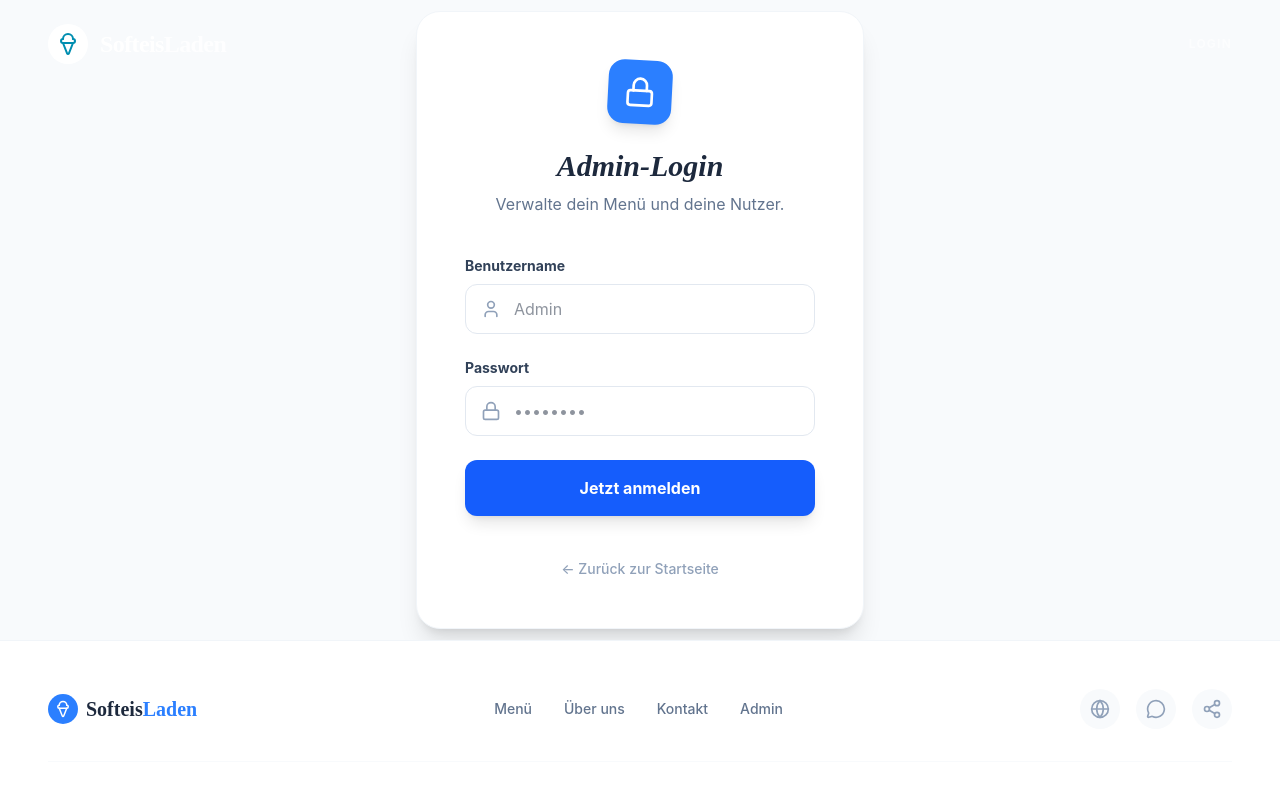
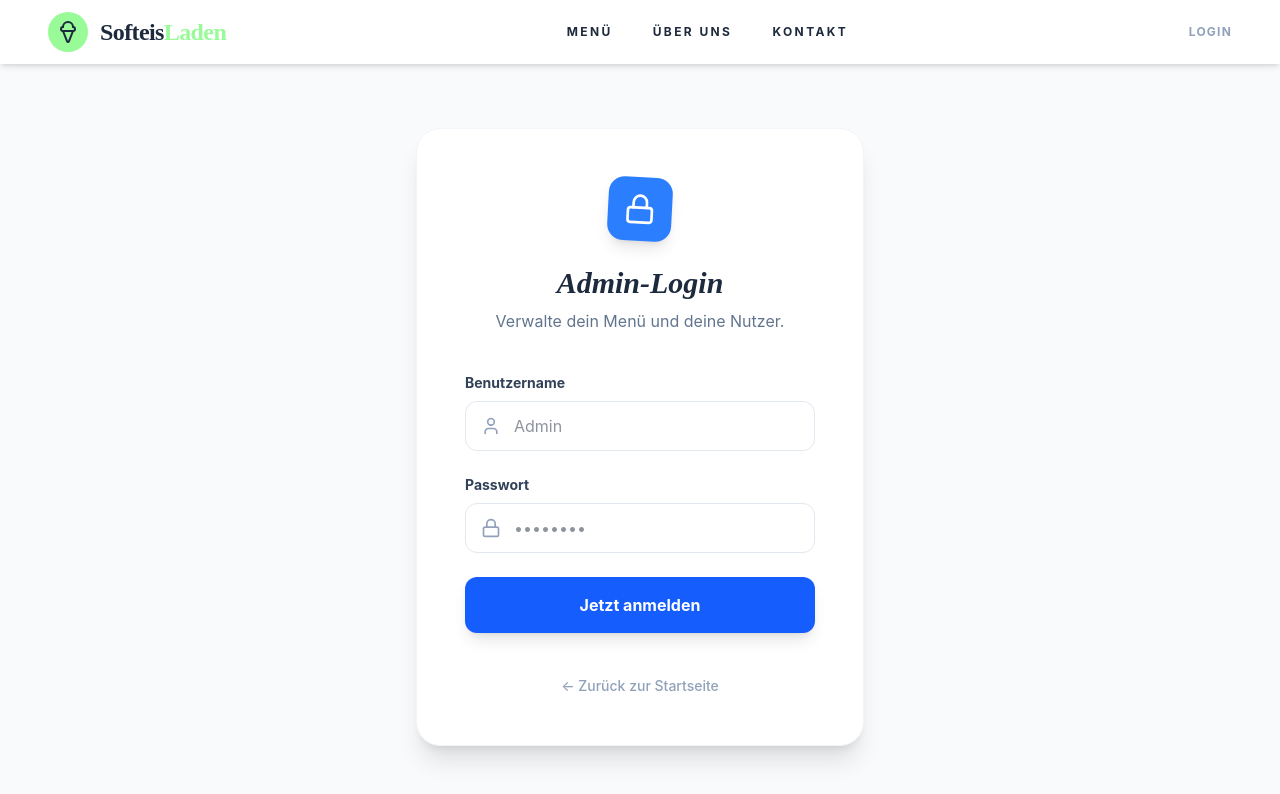
Before and after one commit to milosansuer/der-kleine-softeisladen, a React (Vite) app in the folder frontend/: page /#/login in a window 1280 px wide. Shown: the top 794 px of the page. Built offline with nearby package versions, Linux system fonts and the light colour scheme; no server answers.

Commit message:
fix: resolve layout overlap on subpages and sync admin theme with new brand colors

```diff
--- a/frontend/src/components/Navbar.tsx
+++ b/frontend/src/components/Navbar.tsx
@@ -1,5 +1,5 @@
 import React, { useState, useEffect } from 'react';
-import { Link, useNavigate } from 'react-router-dom';
+import { Link, useNavigate, useLocation } from 'react-router-dom';
 import { useAuth } from '../context/AuthContext';
 import { IceCream, LogOut, User, Menu, X } from 'lucide-react';
 import { motion, AnimatePresence } from 'framer-motion';
@@ -7,8 +7,11 @@ import { motion, AnimatePresence } from 'framer-motion';
 const Navbar: React.FC = () => {
   const { user, logout } = useAuth();
   const navigate = useNavigate();
+  const location = useLocation();
   const [isScrolled, setIsScrolled] = useState(false);
   const [isMobileMenuOpen, setIsMobileMenuOpen] = useState(false);
+
+  const isHomePage = location.pathname === '/' || location.pathname === '';
 
   useEffect(() => {
     const handleScroll = () => {
@@ -23,29 +26,33 @@ const Navbar: React.FC = () => {
     navigate('/');
   };
 
+  const navBg = !isHomePage || isScrolled ? 'bg-white shadow-md py-3' : 'bg-transparent py-6';
+  const textColor = !isHomePage || isScrolled ? 'text-slate-800' : 'text-white';
+  const iconBg = !isHomePage || isScrolled ? 'bg-brand-green text-slate-800' : 'bg-white text-brand-green';
+
   return (
-    <nav className={`fixed top-0 left-0 w-full z-50 transition-all duration-500 ${isScrolled ? 'bg-white shadow-md py-3' : 'bg-transparent py-6'}`}>
+    <nav className={`fixed top-0 left-0 w-full z-50 transition-all duration-500 ${navBg}`}>
       <div className="container mx-auto px-6 md:px-12 flex items-center justify-between">
         <Link to="/" className="flex items-center gap-3 group">
-          <div className={`p-2 rounded-full transition-colors ${isScrolled ? 'bg-brand-blue text-white' : 'bg-white text-brand-blue'}`}>
+          <div className={`p-2 rounded-full transition-colors ${iconBg}`}>
             <IceCream size={24} />
           </div>
-          <span className={`font-serif text-2xl font-bold tracking-tight transition-colors ${isScrolled ? 'text-slate-800' : 'text-white'}`}>
-            Softeis<span className={isScrolled ? 'text-brand-blue' : 'text-white/80'}>Laden</span>
+          <span className={`font-serif text-2xl font-bold tracking-tight transition-colors ${textColor}`}>
+            Softeis<span className={!isHomePage || isScrolled ? 'text-brand-green' : 'text-white/80'}>Laden</span>
           </span>
         </Link>
 
         {/* Desktop Menu */}
-        <div className={`hidden md:flex items-center gap-10 font-bold uppercase tracking-[0.2em] text-xs transition-colors ${isScrolled ? 'text-slate-600' : 'text-white'}`}>
-          <a href="/#menu" className="hover:text-brand-blue transition-colors relative group">
+        <div className={`hidden md:flex items-center gap-10 font-bold uppercase tracking-[0.2em] text-xs transition-colors ${textColor}`}>
+          <a href="/#menu" className="hover:text-brand-green transition-colors relative group">
             Menü
-            <span className="absolute -bottom-1 left-0 w-0 h-0.5 bg-brand-blue transition-all group-hover:w-full"></span>
+            <span className="absolute -bottom-1 left-0 w-0 h-0.5 bg-brand-green transition-all group-hover:w-full"></span>
           </a>
-          <a href="/#about" className="hover:text-brand-blue transition-colors relative group">
+          <a href="/#about" className="hover:text-brand-green transition-colors relative group">
             Über uns
-            <span className="absolute -bottom-1 left-0 w-0 h-0.5 bg-brand-blue transition-all group-hover:w-full"></span>
+            <span className="absolute -bottom-1 left-0 w-0 h-0.5 bg-brand-green transition-all group-hover:w-full"></span>
           </a>
-          <a href="/#contact" className="hover:text-brand-blue transition-colors relative group">
+          <a href="/#contact" className="hover:text-brand-green transition-colors relative group">
             Kontakt
           </a>
         </div>
@@ -53,12 +60,12 @@ const Navbar: React.FC = () => {
         <div className="flex items-center gap-6">
           {user ? (
             <div className="flex items-center gap-4">
-              <Link to="/admin" className={`flex items-center gap-2 transition-colors ${isScrolled ? 'text-slate-600' : 'text-white'}`}>
+              <Link to="/admin" className={`flex items-center gap-2 transition-colors ${textColor}`}>
                 <User size={20} />
               </Link>
               <button
                 onClick={handleLogout}
-                className={`p-2 rounded-full transition-colors ${isScrolled ? 'bg-slate-100 text-slate-600' : 'bg-white/10 text-white'}`}
+                className={`p-2 rounded-full transition-colors ${!isHomePage || isScrolled ? 'bg-slate-100 text-slate-600' : 'bg-white/10 text-white'}`}
               >
                 <LogOut size={20} />
               </button>
@@ -66,7 +73,7 @@ const Navbar: React.FC = () => {
           ) : (
             <Link
               to="/login"
-              className={`text-xs font-bold uppercase tracking-widest hover:text-brand-blue transition-colors ${isScrolled ? 'text-slate-400' : 'text-white/60'}`}
+              className={`text-xs font-bold uppercase tracking-widest hover:text-brand-green transition-colors ${!isHomePage || isScrolled ? 'text-slate-400' : 'text-white/60'}`}
             >
               Login
             </Link>
@@ -74,7 +81,7 @@ const Navbar: React.FC = () => {
 
           {/* Mobile Toggle */}
           <button
-            className={`md:hidden p-2 transition-colors ${isScrolled ? 'text-slate-800' : 'text-white'}`}
+            className={`md:hidden p-2 transition-colors ${textColor}`}
             onClick={() => setIsMobileMenuOpen(!isMobileMenuOpen)}
           >
             {isMobileMenuOpen ? <X size={28} /> : <Menu size={28} />}
--- a/frontend/src/pages/AdminDashboard.tsx
+++ b/frontend/src/pages/AdminDashboard.tsx
@@ -16,27 +16,27 @@ const AdminDashboard: React.FC = () => {
   const location = useLocation();
 
   return (
-    <div className="flex flex-col md:flex-row min-h-[calc(100vh-80px)]">
+    <div className="flex flex-col md:flex-row min-h-[calc(100vh-80px)] pt-20">
       {/* Sidebar */}
       <aside className="w-full md:w-64 bg-white border-r border-slate-100 p-6">
         <nav className="space-y-2">
           <Link
             to="/admin"
-            className={`flex items-center gap-3 px-4 py-3 rounded-xl transition-colors ${location.pathname === '/admin' ? 'bg-blue-50 text-blue-600 font-bold' : 'text-slate-500 hover:bg-slate-50'}`}
+            className={`flex items-center gap-3 px-4 py-3 rounded-xl transition-colors ${location.pathname === '/admin' ? 'bg-brand-green/20 text-slate-800 font-bold' : 'text-slate-500 hover:bg-slate-50'}`}
           >
             <LayoutDashboard size={20} />
             Dashboard
           </Link>
           <Link
             to="/admin/products"
-            className={`flex items-center gap-3 px-4 py-3 rounded-xl transition-colors ${location.pathname === '/admin/products' ? 'bg-blue-50 text-blue-600 font-bold' : 'text-slate-500 hover:bg-slate-50'}`}
+            className={`flex items-center gap-3 px-4 py-3 rounded-xl transition-colors ${location.pathname === '/admin/products' ? 'bg-brand-green/20 text-slate-800 font-bold' : 'text-slate-500 hover:bg-slate-50'}`}
           >
             <ShoppingBasket size={20} />
             Eissorten & mehr
           </Link>
           <Link
             to="/admin/invite"
-            className={`flex items-center gap-3 px-4 py-3 rounded-xl transition-colors ${location.pathname === '/admin/invite' ? 'bg-blue-50 text-blue-600 font-bold' : 'text-slate-500 hover:bg-slate-50'}`}
+            className={`flex items-center gap-3 px-4 py-3 rounded-xl transition-colors ${location.pathname === '/admin/invite' ? 'bg-brand-green/20 text-slate-800 font-bold' : 'text-slate-500 hover:bg-slate-50'}`}
           >
             <UserPlus size={20} />
             Admin einladen
@@ -65,7 +65,7 @@ const DashboardHome: React.FC = () => {
           <h3 className="text-slate-500 font-medium mb-2 uppercase tracking-wider text-xs">Aktion erforderlich</h3>
           <p className="text-2xl font-bold text-slate-800">Menü aktualisieren</p>
           <p className="text-slate-500 mt-2">Ändere Preise oder Verfügbarkeiten deiner Sorten.</p>
-          <Link to="/admin/products" className="inline-block mt-6 text-blue-600 font-bold hover:underline">Zum Menü →</Link>
+          <Link to="/admin/products" className="inline-block mt-6 text-brand-green font-bold hover:underline bg-slate-800 px-4 py-2 rounded-lg">Zum Menü →</Link>
         </div>
       </div>
     </div>
@@ -147,7 +147,7 @@ const ProductManagement: React.FC = () => {
         <h1 className="font-serif text-3xl font-bold text-slate-800 italic">Produkte verwalten</h1>
         <button
           onClick={startAdd}
-          className="bg-blue-600 text-white px-6 py-3 rounded-xl font-bold flex items-center gap-2 hover:bg-blue-700 transition-colors shadow-lg"
+          className="bg-brand-green text-slate-800 px-6 py-3 rounded-xl font-bold flex items-center gap-2 hover:bg-slate-800 hover:text-white transition-all shadow-lg"
         >
           <Plus size={20} />
           Neues Produkt
@@ -230,7 +230,7 @@ const ProductManagement: React.FC = () => {
                 </button>
                 <button
                   type="submit"
-                  className="flex-1 px-6 py-3 rounded-xl bg-blue-600 text-white font-bold hover:bg-blue-700 transition-colors shadow-lg shadow-blue-100"
+                  className="flex-1 px-6 py-3 rounded-xl bg-slate-800 text-white font-bold hover:bg-brand-green hover:text-slate-800 transition-colors shadow-lg"
                 >
                   Speichern
                 </button>
@@ -260,7 +260,7 @@ const ProductManagement: React.FC = () => {
                 </td>
                 <td className="px-6 py-4">
                   <span className={`text-xs font-bold px-3 py-1 rounded-full uppercase tracking-wider ${
-                    product.type === 'icecream' ? 'bg-blue-100 text-blue-700' :
+                    product.type === 'icecream' ? 'bg-brand-green/30 text-slate-800' :
                     product.type === 'waffle' ? 'bg-orange-100 text-orange-700' :
                     'bg-pink-100 text-pink-700'
                   }`}>
@@ -368,7 +368,7 @@ const InviteAdmin: React.FC = () => {
           <button
             type="submit"
             disabled={loading}
-            className="w-full bg-blue-600 hover:bg-blue-700 text-white font-bold py-4 rounded-xl transition-all shadow-lg hover:shadow-blue-200 disabled:opacity-70"
+            className="w-full bg-slate-800 hover:bg-brand-green hover:text-slate-800 text-white font-bold py-4 rounded-xl transition-all shadow-lg disabled:opacity-70"
           >
             {loading ? 'Wird erstellt...' : 'Admin erstellen'}
           </button>
--- a/frontend/src/pages/Login.tsx
+++ b/frontend/src/pages/Login.tsx
@@ -30,7 +30,7 @@ const Login: React.FC = () => {
   };
 
   return (
-    <div className="min-h-[80vh] flex items-center justify-center px-6 bg-slate-50">
+    <div className="min-h-[80vh] flex items-center justify-center px-6 bg-slate-50 pt-32 pb-12">
       <div className="max-w-md w-full bg-white rounded-3xl shadow-xl border border-slate-100 p-8 md:p-12">
         <div className="text-center mb-10">
           <div className="bg-blue-500 w-16 h-16 rounded-2xl flex items-center justify-center mx-auto mb-6 shadow-lg rotate-3">
```
